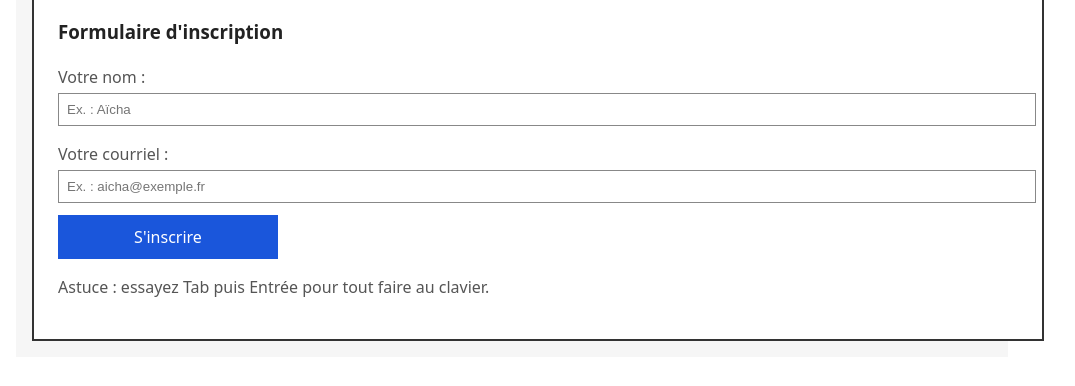
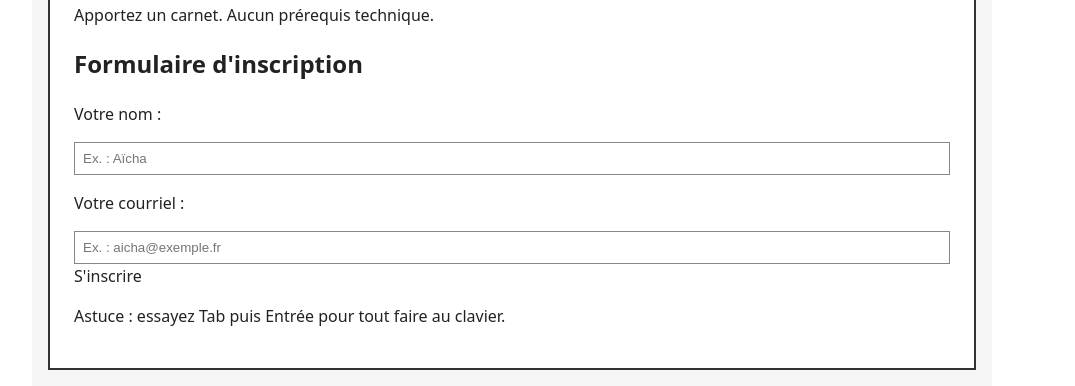
Before and after one commit to Shunouu/demarrage-etudiants-j1, a plain HTML site: page diagnostic/index.html in a window 1280 px wide. Shown: the part 426-812 px from the top of the page, without its empty margins (128-1203 px from the left). Drawn offline with Linux system fonts and the light colour scheme.

Commit message:
diagnostic d'entrée

```diff
--- a/diagnostic/index.html
+++ b/diagnostic/index.html
@@ -6,31 +6,41 @@
 <title>Inscription — Atelier web</title>
 <link rel="stylesheet" href="styles.css">
 </head>
+
 <body>
 <div class="page">
 <div class="bandeau">
-<span class="titre-geant">Inscription à l'atelier web</span>
+
+<h1>Inscription à l'atelier web</h1>
 <p class="sous-titre">Samedi matin, salle associative, places limitées.</p>
 </div>
-<div class="contenu">
-<h3>Programme de la matinée</h3>
+
+<main class="contenu">
+
+<h2>Programme de la matinée</h2>
+
 <ul>
 <li>Accueil et présentation</li>
 <li>Prise en main du navigateur</li>
 <li>Premier mini-site</li>
 </ul>
-<h1>Informations pratiques</h1>
+
+<h2>Informations pratiques</h2>
+
 <p>Apportez un carnet. Aucun prérequis technique.</p>
-<h3>Formulaire d'inscription</h3>
+<h2>Formulaire d'inscription</h2>
+
 <form id="form-inscription" action="#" method="get">
+
 <p class="etiquette">Votre nom :</p>
 <input type="text" id="nom" name="nom" placeholder="Ex. : Aïcha" autocomplete="name">
 <p class="etiquette">Votre courriel :</p>
 <input type="email" id="courriel" name="courriel" placeholder="Ex. : aicha@exemple.fr" autocomplete="email">
 <div class="bouton">S'inscrire</div>
 </form>
+
 <p class="aide">Astuce : essayez Tab puis Entrée pour tout faire au clavier.</p>
-</div>
+</main>
 </div>
 </body>
 </html>
--- a/diagnostic/styles.css
+++ b/diagnostic/styles.css
@@ -4,10 +4,16 @@ body {
 line-height: 1.5;
 color: #222;
 background: #fff;
+box-sizing: border-box;
+}
+
+* {
+    box-sizing: inherit;
     }
 
 .page {
-  width: 960px;
+width: 100%;
+max-width: 960px;
 margin: 0 auto;
 padding: 16px;
 background: #f6f6f6;
@@ -18,43 +24,35 @@ body {
 padding: 16px;
 }
 
-.titre-geant {
-  font-size: 1.8rem;
-  font-weight: bold;
-}
-
 .contenu {
 background: #fff;
 border: 2px solid #333;
 padding: 24px;
-  width: 960px;
+width: 100%;
 }
 
-.etiquette {
+.contenu label {
+display: block;
 margin-bottom: 4px;
 color: #222;
 }
 
-.contenu p {
-  color: #555;
-}
-
 input {
-  width: 960px;
+width: 100%;
 padding: 8px;
 border: 1px solid #888;
 }
 
-.bouton {
+button {
 width: 200px;
 padding: 10px;
 margin-top: 12px;
-  background: #ddd;
-  text-align: center;
+background: #1a56db;
+color: #fff;
+border: none;
 cursor: pointer;
 }
 
-.bouton {
-  background: #1a56db;
-  color: #fff;
+button:focus {
+outline: 2px solid #222;
 }
```
Also changed, not shown: diagnostic/reponses.js (+10 -2 lines). Lines whose indentation alone changed are shown as unchanged.
